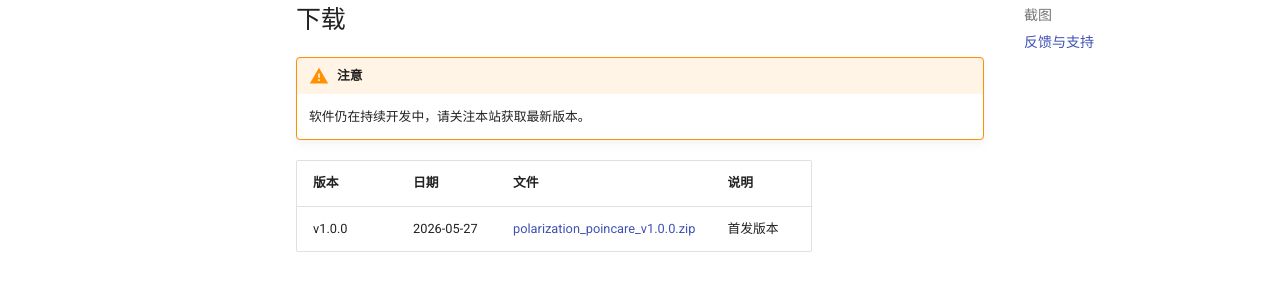
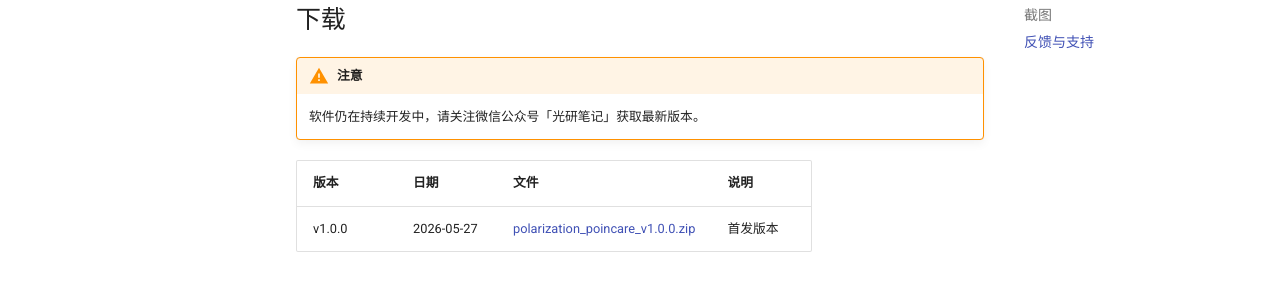
Before and after one commit to xiaoyong-boe/optsimhub-site, an MkDocs documentation site: the page built from docs/software/polarization_poincare.md, in a window 1280 px wide and 900 px high, scrolled down 631 px. Shown: the part 201-501 px from the top of the window. Built offline with MkDocs 1.6.1 and Material for MkDocs 9.7.7, drawn with Linux system fonts in a browser that asks for light colours.

Commit message:
update: 关注微信公众号光研笔记

```diff
--- a/docs/software/polarization_poincare.md
+++ b/docs/software/polarization_poincare.md
@@ -21,7 +21,7 @@
 ## 下载
 
 !!! warning "注意"
-    软件仍在持续开发中，请关注本站获取最新版本。
+    软件仍在持续开发中，请关注微信公众号「光研笔记」获取最新版本。
 
 | 版本 | 日期 | 文件 | 说明 |
 |------|------|------|------|
```
